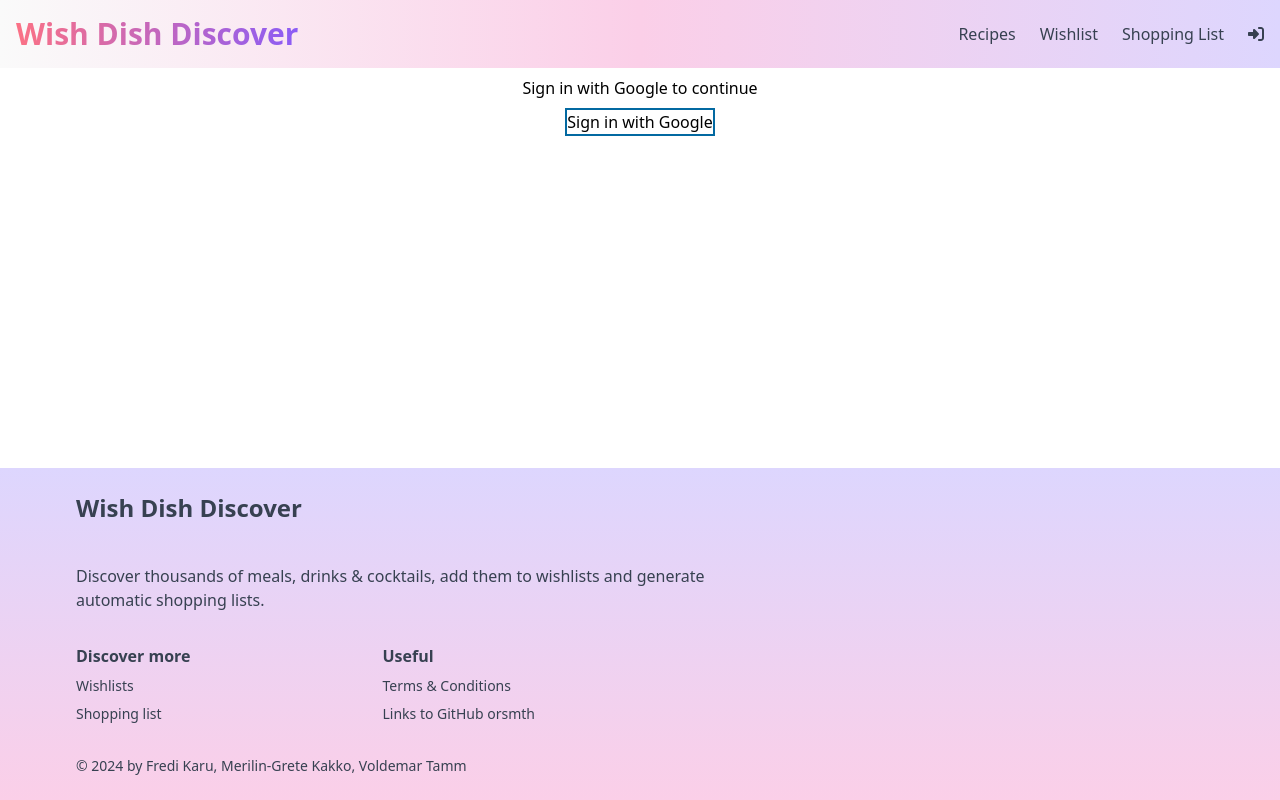
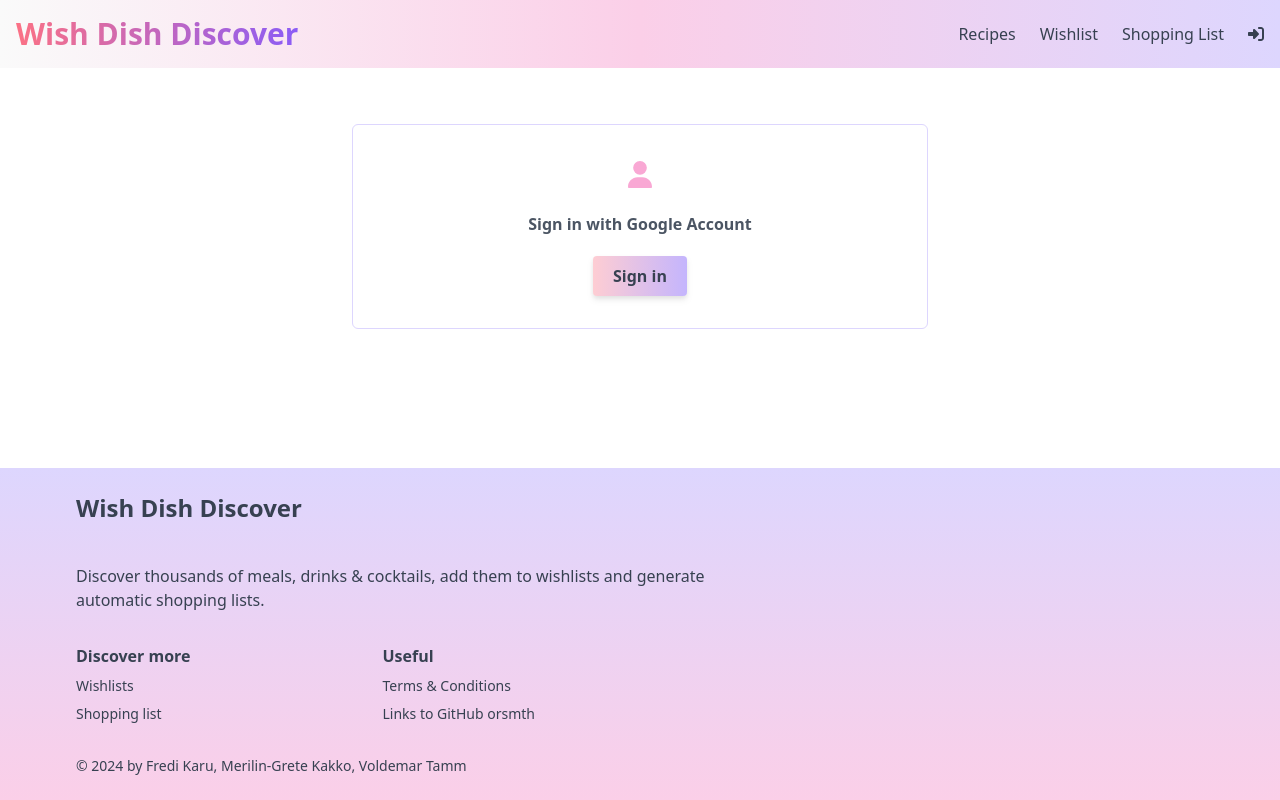
Before and after one commit to mgretek/dish-discover, a React (Create React App) app: page /login in a window 1280 px wide. Built offline with nearby package versions, Linux system fonts and the light colour scheme; no server answers.

Commit message:
Improved login page

```diff
--- a/src/components/Settings.js
+++ b/src/components/Settings.js
@@ -38,6 +38,7 @@ export const Settings = () => {
               width="40"
               height="30"
               alt="profile avatar"
+              className="rounded-md"
             />
           </button>
         </>
@@ -58,14 +59,14 @@ export const Settings = () => {
           {user ? (
             <button
               onClick={logUserOut}
-              className="bg-grey col-auto p-1 hover:text-black"
+              className="bg-violet-200 col-auto p-1 hover:text-gray-800"
             >
               Logout
             </button>
           ) : (
             <Link
               to="/login"
-              className="bg-grey self-center p-1 hover:text-slate-400"
+              className="bg-violet-200 self-center p-1 hover:text-gray-800"
             >
               Login
             </Link>
--- a/src/pages/Login.js
+++ b/src/pages/Login.js
@@ -10,12 +10,27 @@ export const Login = () => {
     navigate("/");
   };
   return (
-    <div className="flex flex-col m-2">
-      <p className="flex self-center">Sign in with Google to continue</p>
+    <div className="flex flex-col border border-violet-200 rounded-md mt-14 p-6 mx-8 sm:mx-14 md:max-w-xl md:mx-auto">
+      <div className="w-12 p-3 self-center mb-3">
+        <svg
+          className="text-pink-300"
+          xmlns="http://www.w3.org/2000/svg"
+          viewBox="0 0 448 512"
+        >
+          <path
+            fill="currentColor"
+            d="M224 256A128 128 0 1 0 224 0a128 128 0 1 0 0 256zm-45.7 48C79.8 304 0 383.8 0 482.3C0 498.7 13.3 512 29.7 512H418.3c16.4 0 29.7-13.3 29.7-29.7C448 383.8 368.2 304 269.7 304H178.3z"
+          />
+        </svg>
+      </div>
+      <p className="flex self-center text-gray-600 text-center font-semibold mb-3">
+        Sign in with Google Account
+      </p>
       <button
-        className="flex self-center border-sky-700 border-2 m-2"
-        onClick={signInWithGoogle}>
-        Sign in with Google
+        className="flex self-center bg-gradient-to-r from-rose-200 to-violet-300 rounded m-2 px-5 py-2 drop-shadow-md	text-gray-700 font-semibold hover:bg-gradient-to-r hover:from-rose-300 hover:to-violet-200 hover:text-gray-600"
+        onClick={signInWithGoogle}
+      >
+        Sign in
       </button>
     </div>
   );
--- a/src/styles/styles.css
+++ b/src/styles/styles.css
@@ -26,7 +26,7 @@ body {
   right: 1.5rem;
   width: 80px;
   border-radius: 8px;
-  background-color: #555;
+  background-color: #ded6fe;
   border: 1px solid grey;
 }
 
@@ -38,7 +38,7 @@ body {
   width: 20px;
   height: 20px;
   transform: rotate(45deg);
-  background-color: #555;
+  background-color: #ded6fe;
   border-left: 1px solid grey;
   border-top: 1px solid grey;
 }
```
Also changed, not shown: public/icons/user-solid.svg (added).
